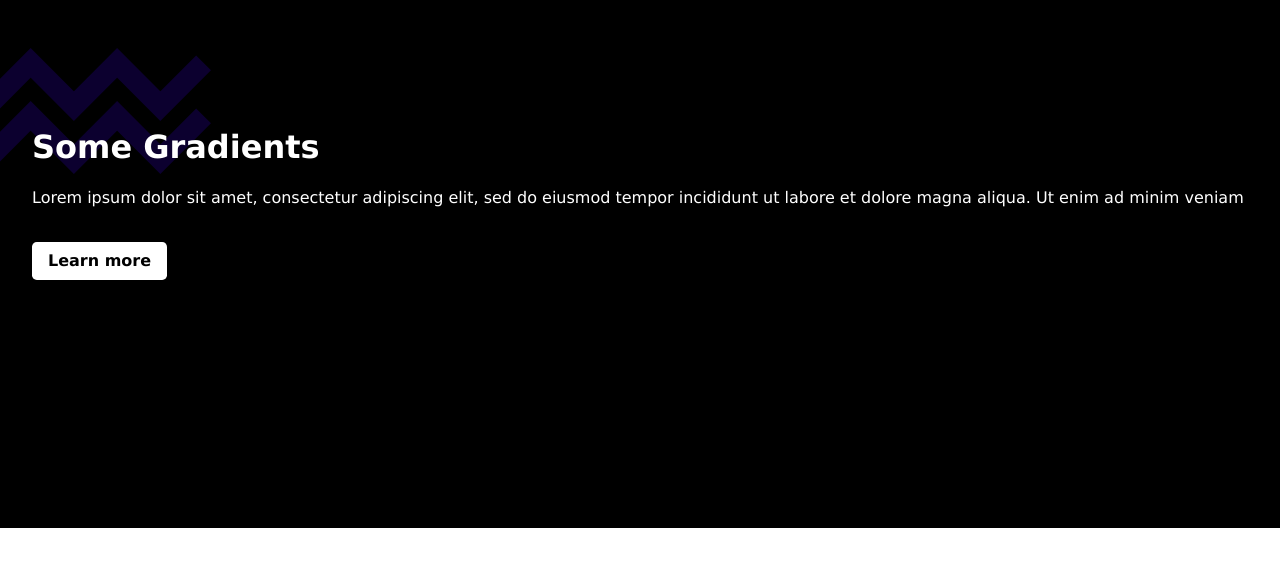
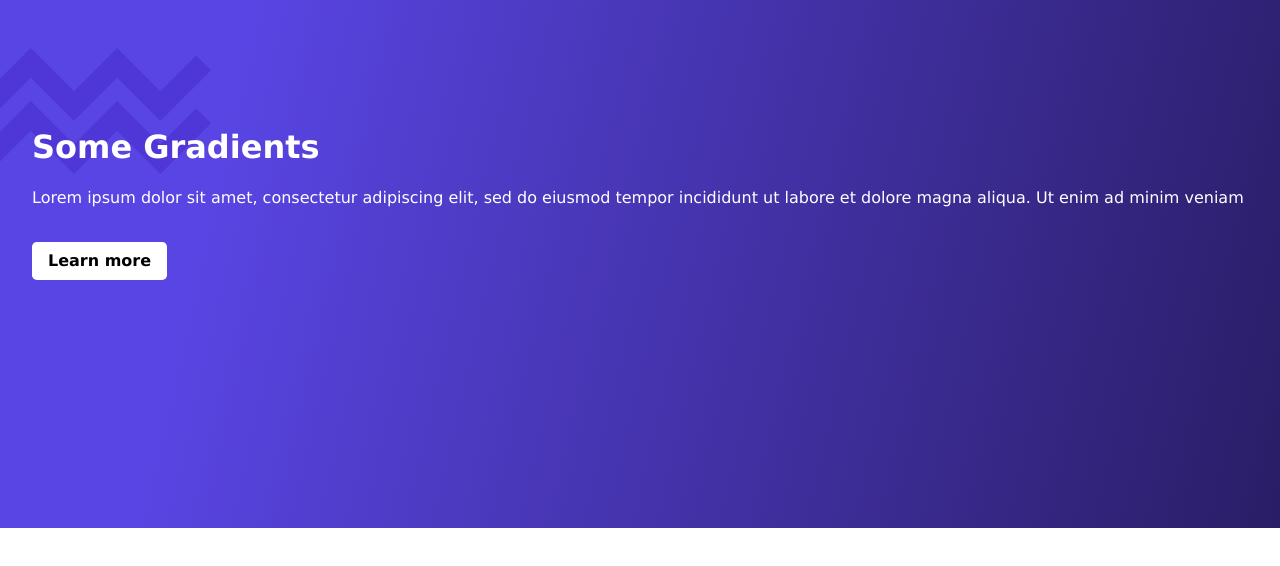
Before and after one commit to michellenpm3108/gradient-101, a plain HTML site: page index.html in a window 1280 px wide. Drawn offline with Linux system fonts and the light colour scheme.

Commit message:
Update index.css
add gradient by using cssgradient.io

```diff
--- a/index.css
+++ b/index.css
@@ -12,7 +12,8 @@ body {
     padding: 4em 2em;
     height: 50vh;
     color: white;
-    background: black;
+    background: rgb(89,69,227);
+    background: linear-gradient(103deg, rgba(89,69,227,1) 18%, rgba(42,29,102,1) 100%);
     position: relative;
     z-index: 1;
 }
@@ -30,6 +31,7 @@ img {
     left: -20px;
     top: 3em;
     z-index: -1;
+    opacity: .8;
 }
 
 a {
```
